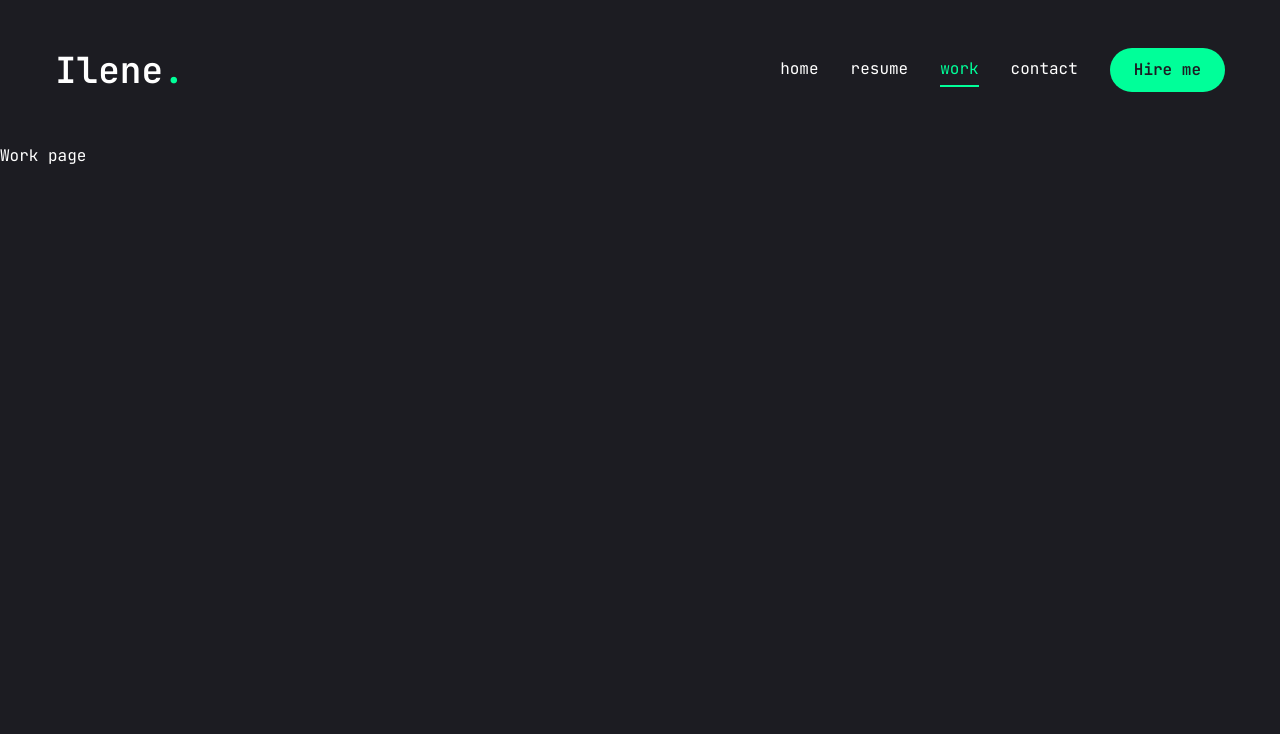
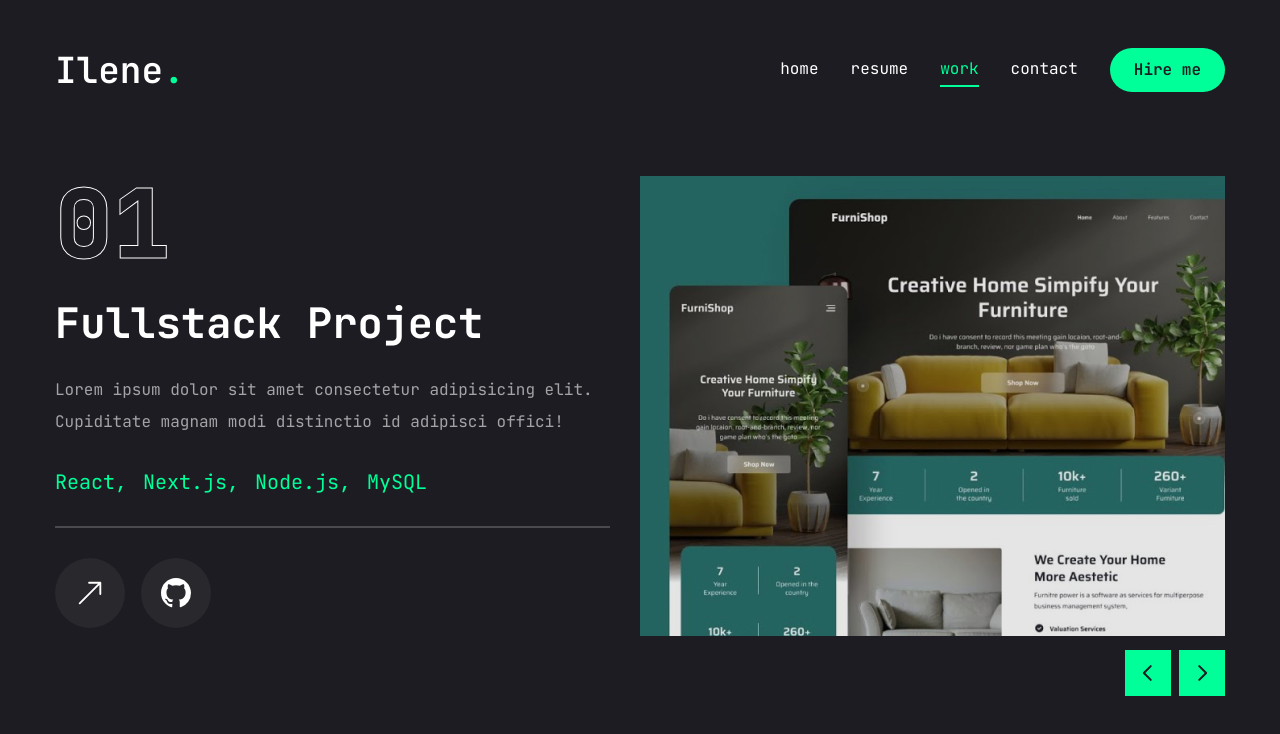
Before and after one commit to ileneh889/portfolio, a Next.js app: page /work in a window 1280 px wide. Shown: the top 734 px of the page. Built offline with nearby package versions, Linux system fonts and the light colour scheme.

Commit message:
npm swiper, global.css text-outline, Work component

```diff
--- a/app/globals.css
+++ b/app/globals.css
@@ -2,6 +2,8 @@
 @tailwind components;
 @tailwind utilities;
 
+
+/* basic styling */
 @layer base {
   body {
     @apply font-primary bg-primary text-white leading-loose;
@@ -18,4 +20,16 @@
   .h3 {
     @apply text-[20px] xl:text-[24px] leading-[1.1] font-semibold;
   }
+
 }
+
+
+/* custom styling */
+@layer utilities {
+  .text-outline {
+    -webkit-text-stroke: 1px #ffffff;
+  }
+  .text-outline:hover {
+    -webkit-text-stroke: 1px #00ff99;
+  }
+}
--- a/app/layout.jsx
+++ b/app/layout.jsx
@@ -27,7 +27,6 @@
         <Header />
         <StairTransition />
         <PageTransition>{children}</PageTransition>
-
       </body>
     </html>
   );
--- a/app/resume/page.jsx
+++ b/app/resume/page.jsx
@@ -30,16 +30,13 @@
   info: [
     {
       fieldName: "Name",
-      fieldValue: "Luke Coleman"
+      fieldValue: "Yu-Wen, Huang (Ilene)"
     },
     {
       fieldName: "Phone",
       fieldValue: "(+886)0926-555-726"
     },
-    {
-      fieldName: "Nationality",
-      fieldValue: "Taiwan(R.O.C)"
-    },
+
     {
       fieldName: "Email",
       fieldValue: "ileneh8899@gmail.com"
@@ -55,7 +52,11 @@
     {
       fieldName: "language",
       fieldValue: "English, Mandarin"
-    }
+    },
+    {
+      fieldName: "Nationality",
+      fieldValue: "Taiwan(R.O.C)"
+    },
   ]
 };
 
@@ -215,7 +216,7 @@
                 <h3 className="text-4xl font-bold">{education.title}</h3>
                 {/* <p className="max-w-[600px] text-white/60 mx-auto xl:mx-0">{experience.description}</p> */}
                 <ScrollArea className="h-[400px]">
-                  <ul className="grid grid-col-1 gap-[30px]">
+                  <ul className="grid grid-cols-1 md:grid-cols-2 gap-[30px]">
                     {
                       education.items.map((item, index) => {
                         return (
@@ -245,18 +246,18 @@
             </TabsContent>
 
             {/* skills */}
-            <TabsContent value="skills" className="w-full h-full">
+            <TabsContent value="skills" className="w-full h-full ">
               <div className="flex flex-col gap-[30px]">
                 <div className="flex flex-col gap-[30px] text-center xl:text-left">
                   <h3 className="text-4xl font-bold">{skills.title}</h3>
                   <p className="max-w-[600px] text-white/60 mx-auto xl:mx-0">{skills.description}</p>
                 </div>
-                <ul className="grid grid-cols-2 sm:grid-cols-3 md:grid-cols-4 gap-4 xl:gap-[30px]">
+                <ul className="grid grid-cols-2 sm:grid-cols-3 md:grid-cols-5 gap-4 xl:gap-[20px]">
                   {skills.skillList.map((skill, index) => {
                     return (
                       <li
                         key={index}
-                        className="flex items-center gap-4"
+                        className="flex items-center gap-4 "
                       >
                         <TooltipProvider delayDuration={100}>
                           <Tooltip>
@@ -266,7 +267,7 @@
                               </div>
                             </TooltipTrigger>
                             <TooltipContent>
-                              <p>{skill.name}</p>
+                              <p className="capitalize">{skill.name}</p>
                             </TooltipContent>
                           </Tooltip>
                         </TooltipProvider>
@@ -278,8 +279,26 @@
             </TabsContent>
 
             {/* about */}
-            <TabsContent value="about" className="w-full">
-              about
+            <TabsContent
+              value="about"
+              className="w-full text-center xl:text-left"
+            >
+              <div className="flex flex-col gap-[30px]" >
+                <h3 className="text-4xl font-bold">{about.title}</h3>
+                <p className="max-w-[600px] text-white/60 mx-auto xl:mx-0" >
+                  {about.description}
+                </p>
+                <ul className="grid grid-cols-1 xl:grid-cols-2 gap-y-5 max-w-[710px] mx-auto xl:mx-0" >
+                  {about.info.map((item, index) => {
+                    return (
+                      <li key={index} className="flex items-center justify-start gap-4">
+                        <span className="text-white/60">{item.fieldName}</span>
+                        <span className="text-xl">{item.fieldValue}</span>
+                      </li>
+                    );
+                  })}
+                </ul>
+              </div>
             </TabsContent>
           </div>
         </Tabs>
--- a/app/work/page.jsx
+++ b/app/work/page.jsx
@@ -1,6 +1,192 @@
+"use client"
+import { motion } from "framer-motion"
+import { useState } from "react"
+import { Swiper, SwiperSlide } from "swiper/react";
+import "swiper/css";
+import { BsArrowUpRight, BsGithub } from "react-icons/bs";
+import {
+  Tooltip,
+  TooltipContent,
+  TooltipProvider,
+  TooltipTrigger
+} from "@/components/ui/tooltip";
+import Link from "next/link";
+import Image from "next/image";
+// components
+// components
+import WorkSliderBtns from "@/components/WorkSliderBtns";
+
+
+const projects = [
+  {
+    num: "01",
+    category: "fullstack",
+    title: "project 1",
+    description:
+      "Lorem ipsum dolor sit amet consectetur adipisicing elit. Cupiditate magnam modi distinctio id adipisci offici!",
+    stack: [{ name: "React" }, { name: "Next.js" }, { name: "Node.js" }, { name: "MySQL" }],
+    image: '/assets/work/thumb1.png',
+    live: '',
+    github: '',
+  },
+  {
+    num: "02",
+    category: "frontend",
+    title: "project 1",
+    description:
+      "Lorem ipsum dolor sit amet consectetur adipisicing elit. Cupiditate magnam modi distinctio id adipisci offici!",
+    stack: [{ name: "Bootstrap" }, { name: "Html 5" }, { name: "Css 3" }],
+    image: '/assets/work/thumb2.png',
+    live: '',
+    github: '',
+  },
+  {
+    num: "03",
+    category: "frontend",
+    title: "project 1",
+    description:
+      "Lorem ipsum dolor sit amet consectetur adipisicing elit. Cupiditate magnam modi distinctio id adipisci offici!",
+    stack: [{ name: "React" }],
+    image: '/assets/work/thumb3.png',
+    live: '',
+    github: '',
+  },
+];
 
 export default function Work() {
+  const [project, setProject] = useState(projects[0])
+
+  function handleSlideChange(swiper) {
+    // 獲得curreny slide index:wiper DOCs裡提供的build-in property
+    const currentIndex = swiper.activeIndex
+    // update project state
+    setProject(projects[currentIndex])
+  }
+
+
   return (
-    <div>Work page</div>
+    <motion.section
+      initial={{ opacity: 0 }}
+      animate={{ opacity: 1 }}
+      transition={{
+        delay: 1,
+        duration: 0.4,
+        ease: "easeIn"
+      }}
+      className="min-h-[80vh] flex flex-col justify-center py-12 xl:py-0"
+    >
+      <div className="container mx-auto">
+        <div className="flex flex-col xl:flex-row xl:gap-[30px] h-[50%]">
+          <div className="w-full xl:w-[50%] xl:h-[460px] flex flex-col xl:justify-between order-2 xl:order-none" >
+            <div className="flex flex-col gap-[30px]">
+              {/* outline num */}
+              <div className="text-8xl leading-none font-extrabold text-transparent text-outline">
+                {project.num}
+              </div>
+              {/* project category */}
+              <h2 className="text-[42px] font-bold leading-none text-white group-hover:text-accent transition-all duration-500 capitalize">
+                {project.category} project
+              </h2>
+              {/* project description */}
+              <p className="text-white/60">{project.description}</p>
+              {/* stack */}
+              <ul className="flex gap-4">
+                {
+                  project.stack.map((item, index) => {
+                    return (
+                      <li
+                        key={index}
+                        className="text-xl text-accent"
+                      >
+                        {item.name}
+                        {index !== project.stack.length - 1 && ','}
+                      </li>
+                    )
+                  })
+                }
+              </ul>
+              {/* border */}
+              <div className="border border-white/20"></div>
+              {/* btn */}
+              <div className="flex items-center gap-4">
+                {/* live project btn */}
+                <Link href={project.live}>
+                  <TooltipProvider delayDuration={100}>
+                    <Tooltip>
+                      {/* trigger */}
+                      <TooltipTrigger className="w-[70px] h-[70px] rounded-full bg-white/5 flex justify-center items-center group">
+                        <BsArrowUpRight className="text-white text-3xl group-hover:text-accent" />
+                      </TooltipTrigger>
+                      {/* content */}
+                      <TooltipContent>
+                        <p>Live Demo</p>
+                      </TooltipContent>
+                    </Tooltip>
+                  </TooltipProvider>
+                </Link>
+                {/* github project btn */}
+                <Link href={project.github}>
+                  <TooltipProvider delayDuration={100}>
+                    <Tooltip>
+                      {/* trigger */}
+                      <TooltipTrigger className="w-[70px] h-[70px] rounded-full bg-white/5 flex justify-center items-center group">
+                        <BsGithub className="text-white text-3xl group-hover:text-accent" />
+                      </TooltipTrigger>
+                      {/* content */}
+                      <TooltipContent>
+                        <p>Github Repo</p>
+                      </TooltipContent>
+                    </Tooltip>
+                  </TooltipProvider>
+                </Link>
+              </div>
+            </div>
+          </div>
+          <div className="w-full xl:w-[50%]" >
+            <Swiper
+              spaceBetween={30}
+              slidesPerView={1}
+              className="xl:h-[520px] mb-12 relative"
+              onSlideChange={handleSlideChange}
+            >
+              {
+                projects.map((project, index) => {
+                  return (
+                    <SwiperSlide
+                      key={index}
+                      className="w-full"
+                    >
+                      <SwiperSlide key={index} className="w-full" >
+                        <div className="h-[460px] relative group flex justify-center items-center bg-pink-50/20">
+                          {/* overlay */}
+                          <div className="absolute top-0 buttom-0 w-full h-full bg-black/10 z-10">
+                          </div>
+                          {/* image */}
+                          <div className="relative w-full h-full">
+                            <Image
+                              src={project.image}
+                              // fill and size props 一定要一起出現
+                              fill
+                              alt="project"
+                              className="object-cover"
+                            />
+                          </div>
+                        </div>
+                      </SwiperSlide>
+                    </SwiperSlide>
+                  )
+                })
+              }
+              {/* slider btn */}
+              <WorkSliderBtns
+                containerStyles="flex gap-2 absolute right-0 bottom-[calc(50%_-_22px)] xl:bottom-0 z-20 w-full justify-between xl:w-max xl:justify-none"
+                btnStyles="bg-accent hover:bg-accent-hover text-primary text-[22px] w-[46px] h-[46px] flex justify-center items-center transition-all"
+              />
+            </Swiper>
+          </div>
+        </div>
+      </div>
+
+    </motion.section>
   )
 }
--- /dev/null
+++ b/components/WorkSliderBtns.jsx
@@ -0,0 +1,19 @@
+"use client"
+
+import { useSwiper } from "swiper/react";
+import { PiCaretLeftBold, PiCaretRightBold } from "react-icons/pi";
+
+export default function WorkSliderBtns({ containerStyles, btnStyles, iconsStyles }) {
+  const swiper = useSwiper();
+
+  return (
+    <div className={containerStyles} >
+      <button className={btnStyles} onClick={() => swiper.slidePrev()}>
+        <PiCaretLeftBold className={iconsStyles} />
+      </button>
+      <button className={btnStyles} onClick={() => swiper.slideNext()}>
+        <PiCaretRightBold className={iconsStyles} />
+      </button>
+    </div>
+  )
+}
--- a/package.json
+++ b/package.json
@@ -25,6 +25,7 @@
     "react-countup": "^6.5.3",
     "react-dom": "^18.3.1",
     "react-icons": "^5.4.0",
+    "swiper": "^11.2.3",
     "tailwind-merge": "^3.0.1",
     "tailwindcss-animate": "^1.0.7"
   },
```
Also changed, not shown: 1 other file (tests, documents, lock files or other folders).
